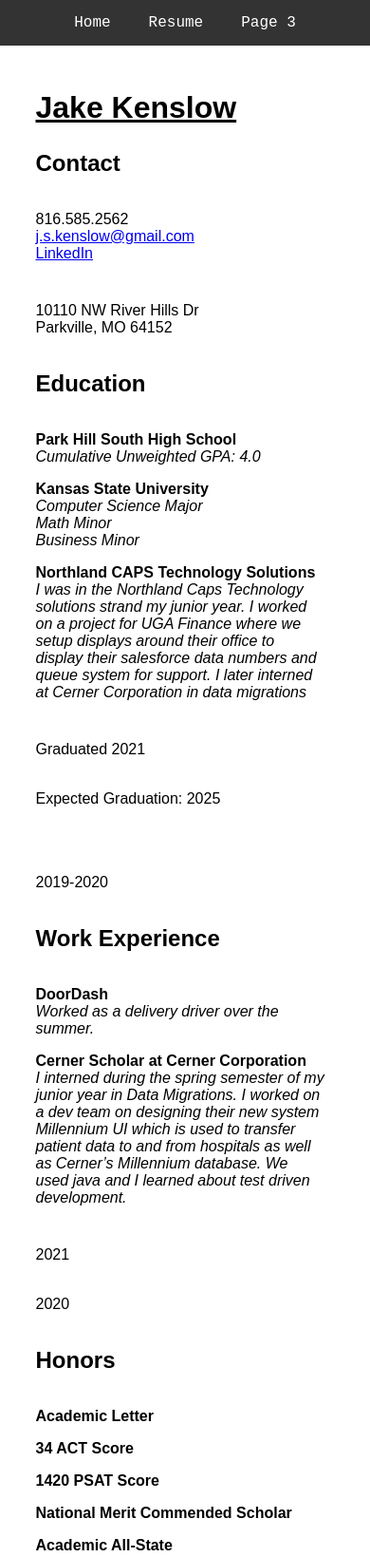
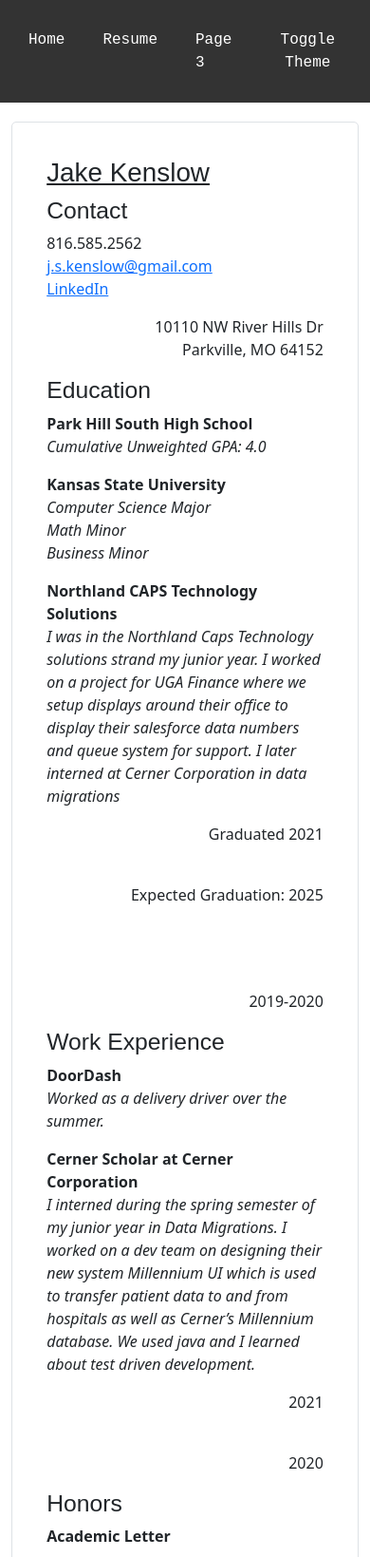
Before and after one commit to JKenslow/JKenslow.github.io, a plain HTML site: page resume.html in a window 390 px wide. Shown: the top 1639 px of the page at 95% size. Drawn offline with nearby package versions, Linux system fonts and the light colour scheme.

Commit message:
implemented changes for project 4

```diff
--- a/index.html
+++ b/index.html
@@ -5,6 +5,7 @@
   <meta charset="UTF-8">
   <title>Jake Kenslow Resume</title>
   <link rel="stylesheet" href="style.css">
+  <link rel="stylesheet" href="https://cdn.jsdelivr.net/npm/bootstrap@5.3.3/dist/css/bootstrap.min.css">
 </head>
 
 <body>
@@ -13,15 +14,17 @@
     <a href="index.html">Home</a>
     <a href="resume.html">Resume</a>
     <a href="page3.html">Page 3</a>
+    <button id="themeToggle" class="btn btn-default">Toggle Theme</button>
   </nav>
   <main id="maincontent">
-    <section>
+    <section class="container">
       <h1>Introduction</h1>
       <p id="introduction">
         Hi, I'm Jake Kenslow, a Computer Science major at Kansas State University. I plan on becoming a software engineer after college. My hobbies include gaming and mountain biking.
       </p>
     </section>
   </main>
+  <script src="script.js"></script>
 </body>
 
 </html>
--- a/resume.html
+++ b/resume.html
@@ -5,6 +5,7 @@
     <meta charset="UTF-8">
     <title>Jake Kenslow Resume</title>
     <link rel="stylesheet" href="style.css">
+    <link rel="stylesheet" href="https://cdn.jsdelivr.net/npm/bootstrap@5.3.3/dist/css/bootstrap.min.css">
 </head>
 
 <body>
@@ -13,26 +14,28 @@
         <a href="index.html">Home</a>
         <a href="resume.html">Resume</a>
         <a href="page3.html">Page 3</a>
+        <button id="themeToggle" class="btn btn-default">Toggle Theme</button>
     </nav>
-    <main id="maincontent" class="border">
-        <section class="page">
+    <main id="maincontent" class="container">
+        <section class="border">
+            <div class="page">
                 <h1><u>Jake Kenslow</u></h1>
                 <div class="content">
                     <h2>Contact</h2>
-                <div class="columns">
-                    <div class="left">
+                    <div class="row">
+                        <div class="col-md-8">
                             <p>816.585.2562<br>
                                 <a href="mailto:j.s.kenslow@gmail.com">j.s.kenslow@gmail.com</a><br>
                                 <a href="https://www.linkedin.com/in/jake-kenslow-492983191/">LinkedIn</a>
                             </p>
                         </div>
-                    <div class="right">
+                        <div class="col-md-4 text-end">
                             <p>10110 NW River Hills Dr<br> Parkville, MO 64152</p>
                         </div>
                     </div>
                     <h2>Education</h2>
-                <div class="columns">
-                    <div class="left">
+                    <div class="row">
+                        <div class="col-md-8">
                             <p><strong>Park Hill South High School</strong><br>
                                 <em>Cumulative Unweighted GPA: 4.0</em>
                             </p>
@@ -40,33 +43,39 @@
                                 <em>Computer Science Major<br> Math Minor<br> Business Minor</em>
                             </p>
                             <p><strong>Northland CAPS Technology Solutions</strong><br>
-                            <em> I was in the Northland Caps Technology solutions strand my junior year. I worked on a project for UGA Finance where we setup displays around their office to display their salesforce data numbers and queue system for support. I later interned at Cerner Corporation in data migrations </em>
+                                <em> I was in the Northland Caps Technology solutions strand my junior year. I worked on
+                                    a project for UGA Finance where we setup displays around their office to display
+                                    their salesforce data numbers and queue system for support. I later interned at
+                                    Cerner Corporation in data migrations </em>
                             </p>
                         </div>
-                    <div class="right">
+                        <div class="col-md-4 text-end">
                             <p>Graduated 2021<br><br></p>
                             <p>Expected Graduation: 2025<br><br><br><br></p>
                             <p>2019-2020<br></p>
                         </div>
                     </div>
                     <h2>Work Experience</h2>
-                <div class="columns">
-                    <div class="left">
+                    <div class="row">
+                        <div class="col-md-8">
                             <p><strong>DoorDash</strong><br>
                                 <em>Worked as a delivery driver over the summer.</em>
                             </p>
                             <p><strong>Cerner Scholar at Cerner Corporation</strong><br>
-                            <em> I interned during the spring semester of my junior year in Data Migrations. I worked on a dev team on designing their new system Millennium UI which is used to transfer patient data to and from hospitals as well as Cerner’s Millennium database. We used java and I learned about test driven development. </em>
+                                <em> I interned during the spring semester of my junior year in Data Migrations. I
+                                    worked on a dev team on designing their new system Millennium UI which is used to
+                                    transfer patient data to and from hospitals as well as Cerner’s Millennium database.
+                                    We used java and I learned about test driven development. </em>
                             </p>
                         </div>
-                    <div class="right">
+                        <div class="col-md-4 text-end">
                             <p>2021<br><br></p>
                             <p>2020</p>
                         </div>
                     </div>
                     <h2>Honors</h2>
-                <div class="columns">
-                    <div class="left">
+                    <div class="row">
+                        <div class="col-md-8">
                             <p><strong>Academic Letter</strong></p>
                             <p><strong>34 ACT Score</strong></p>
                             <p><strong>1420 PSAT Score</strong></p>
@@ -74,7 +83,7 @@
                             <p><strong>Academic All-State</strong></p>
                             <p><strong>Varsity Football Letter</strong></p>
                         </div>
-                    <div class="right">
+                        <div class="col-md-4 text-end">
                             <p>HS All 4 Years<br></p>
                             <p>HS Junior Year<br></p>
                             <p>HS Junior Year<br></p>
@@ -84,8 +93,10 @@
                         </div>
                     </div>
                 </div>
+            </div>
         </section>
     </main>
+    <script src="script.js"></script>
 </body>
 
 </html>
--- /dev/null
+++ b/script.js
@@ -0,0 +1,3 @@
+document.getElementById('themeToggle').addEventListener('click', function () {
+    document.body.classList.toggle('dark-mode');
+});
--- a/style.css
+++ b/style.css
@@ -4,12 +4,19 @@
     font-size: 16px;
     margin: 0;
     font-family: Arial, sans-serif;
+    transition: background-color 0.5s ease, color 0.5s ease;
+}
+
+.dark-mode {
+    background-color: #2c2c2c;
+    color: #ffffff;
 }
 
 #navigation {
     display: flex;
     justify-content: center;
     background-color: #333;
+    padding: 10px;
 }
 
 #navigation a {
@@ -17,13 +24,22 @@
     font-family: 'Courier New', Courier, monospace;
     color: #FFFFFF;
     text-decoration: none;
-    padding: 15px 20px;
+    padding: 20px;
 }
 
 #navigation a:focus,
 #navigation a:hover {
-    background-color: #555;
+    text-decoration: underline;
 }
+
+#navigation button {
+    font-size: 1rem;
+    font-family: 'Courier New', Courier, monospace;
+}
+
+.dark-mode #navigation {
+    background-color: #1a1a1a;
+  }
 
 .skip-link {
     position: absolute;
@@ -49,9 +65,13 @@
 }
 
 .border {
-    max-width: 800px;
-    margin: auto;
     background-color: #FFFFFF;
+    padding: 20px;
+    border-radius: 5px;
+}
+
+.dark-mode .border {
+    background-color: #3a3a3a;
 }
 
 .page {
@@ -60,23 +80,6 @@
 
 .content {
     width: 100%;
-}
-
-.columns {
-    display: flex;
-    flex-direction: row;
-    flex-wrap: wrap;
-    margin-bottom: 20px;
-}
-
-.left {
-    flex: 2;
-    padding-right: 10px;
-}
-
-.right {
-    flex: 1;
-    text-align: right;
 }
 
 .para {
@@ -96,13 +99,16 @@
     font-family: Arial, sans-serif;
 }
 
-@media screen and (max-width: 600px) {
-    .columns {
-        flex-direction: column;
-    }
+#themeToggle {
+    transition: background-color .3s ease;
+    color: #FFFFFF;
+}
 
-    .right {
-        text-align: left;
-        padding-top: 10px;
-    }
+.dark-mode #themeToggle {
+    background-color: #555;
+    color: #fff;
 }
+
+.dark-mode #themeToggle:hover {
+    background-color: #666;
+}
```
Also changed, not shown: page3.html (+34 -6 lines). Lines whose indentation alone changed are shown as unchanged.
